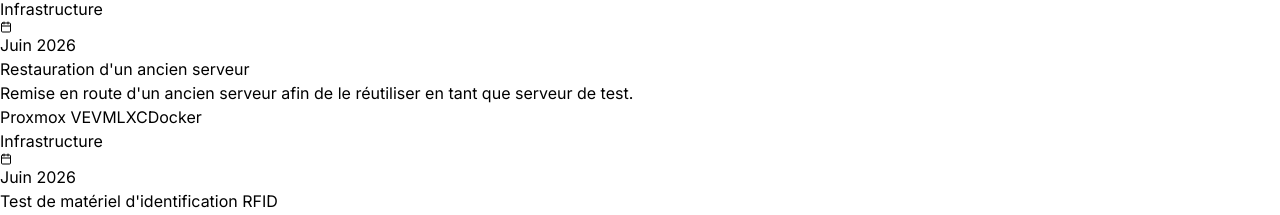
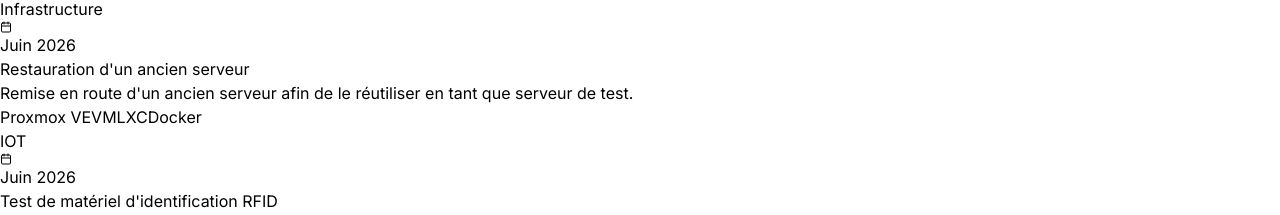
Before and after one commit to RuRuYnov/PortFolio, a Next.js app: page / in a window 1280 px wide. Shown: the part 3260-3475 px from the top of the page. Built offline with nearby package versions, Linux system fonts and the light colour scheme.

Commit message:
Ajustements techniques2

```diff
--- a/src/app/page.tsx
+++ b/src/app/page.tsx
@@ -141,7 +141,7 @@ export default function Portfolio() {
   },
   {
     title: "Test de matériel d'identification RFID",
-    category: "Infrastructure",
+    category: "IOT",
     date: "Juin 2026",
     desc: "Configuration et test d'une flotte d'outils RFID (Antennes, lecteurs, tags, serveurs).",
     techs: ["RFID", "MQTT", "LXC"],
```
